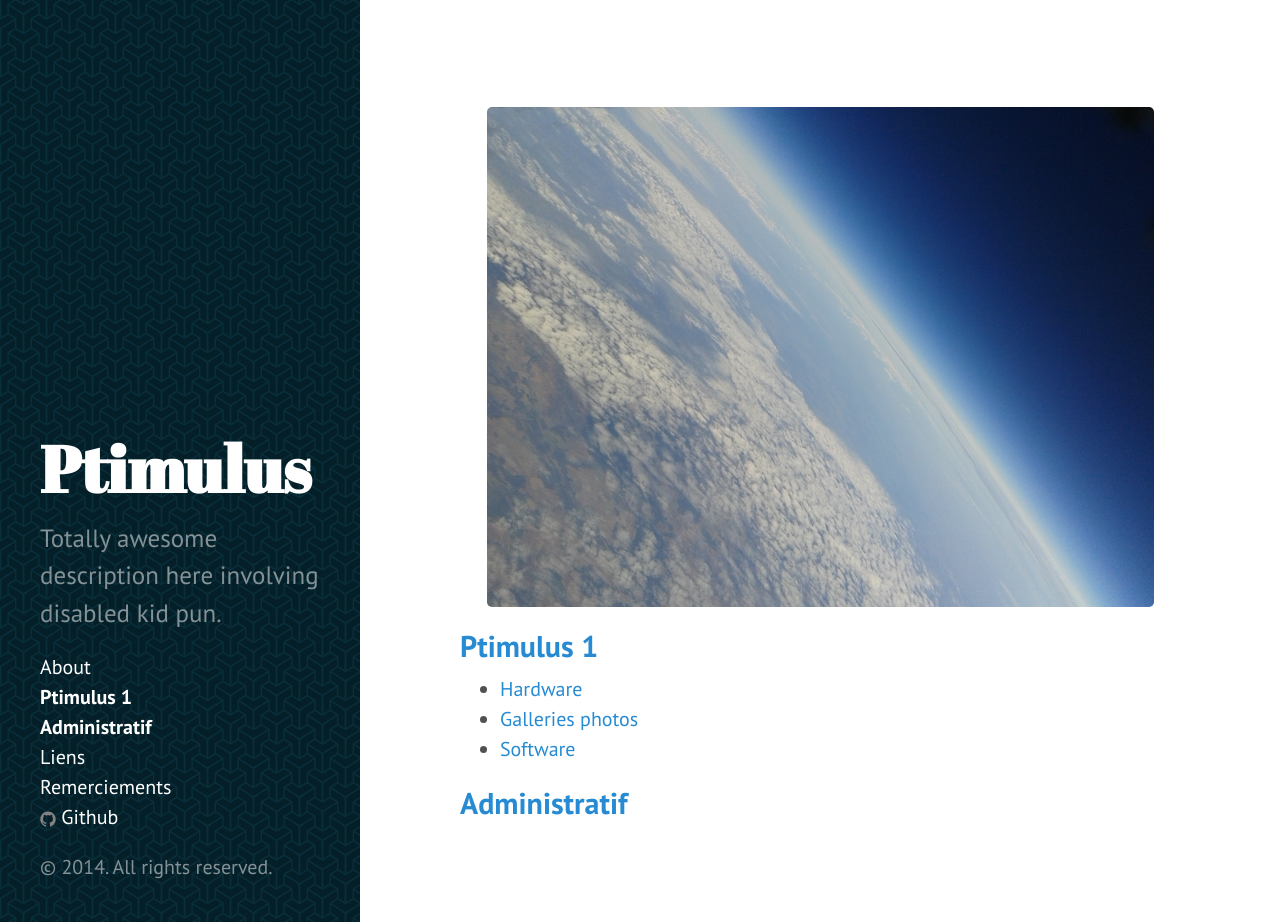
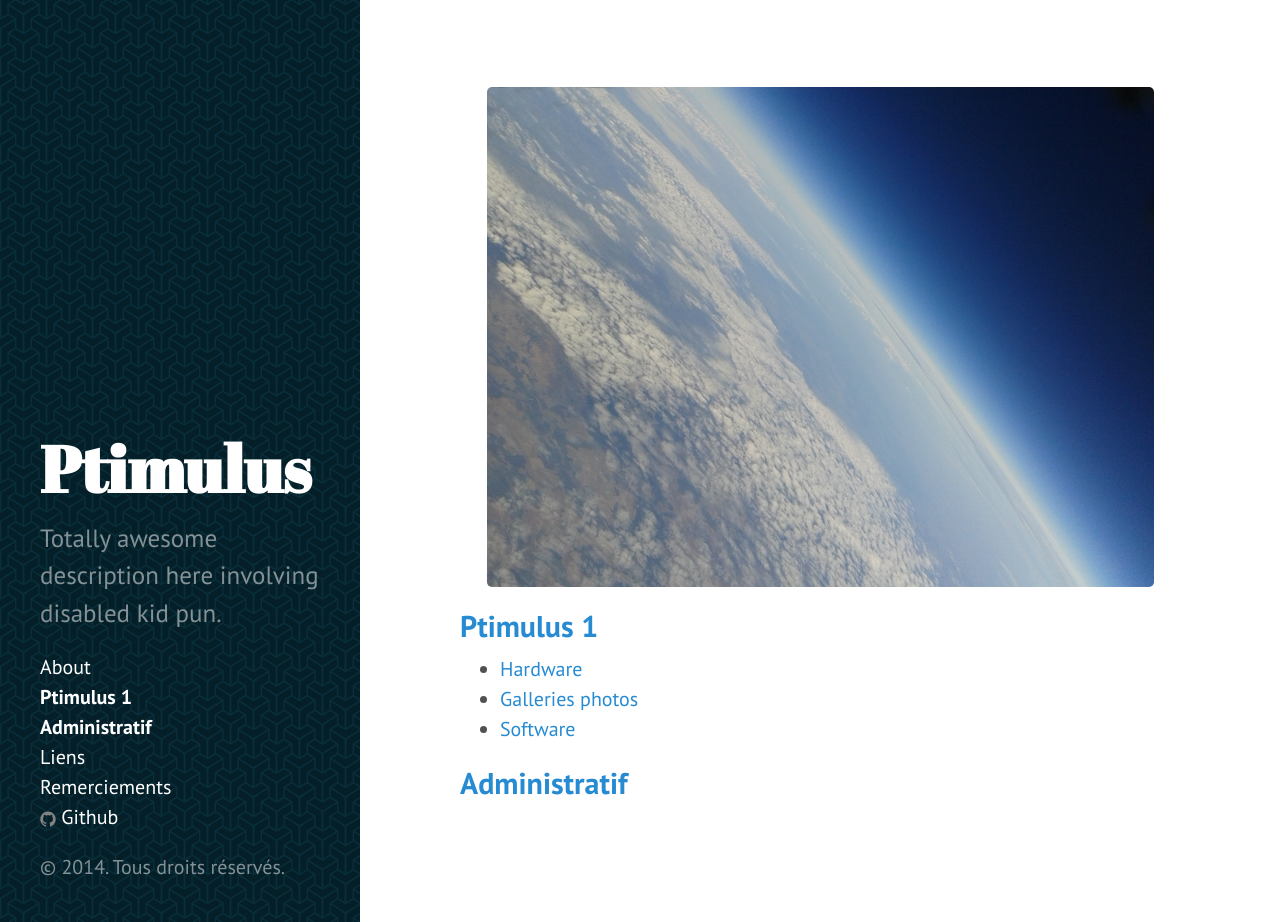
Before and after one commit to MichaelMure/ptimulus.eu, a Jekyll site: the page built from index.html, in a window 1280 px wide and 922 px high. Built offline with Jekyll 4.4.1, drawn with Linux system fonts in a browser that asks for light colours.

Commit message:
corrections mineures

```diff
--- a/_includes/sidebar.html
+++ b/_includes/sidebar.html
@@ -37,6 +37,6 @@
       </li>
     </ul>
 
-    <p>&copy; {{ site.time | date: '%Y' }}. All rights reserved.</p>
+    <p>&copy; {{ site.time | date: '%Y' }}. Tous droits réservés.</p>
   </div>
 </div>
--- a/css/hyde.css
+++ b/css/hyde.css
@@ -122,7 +122,7 @@ a.sidebar-nav-item:focus {
  */
 
 .content {
-  padding-top:    4rem;
+  padding-top:    3rem;
   padding-bottom: 4rem;
 }
 
```
